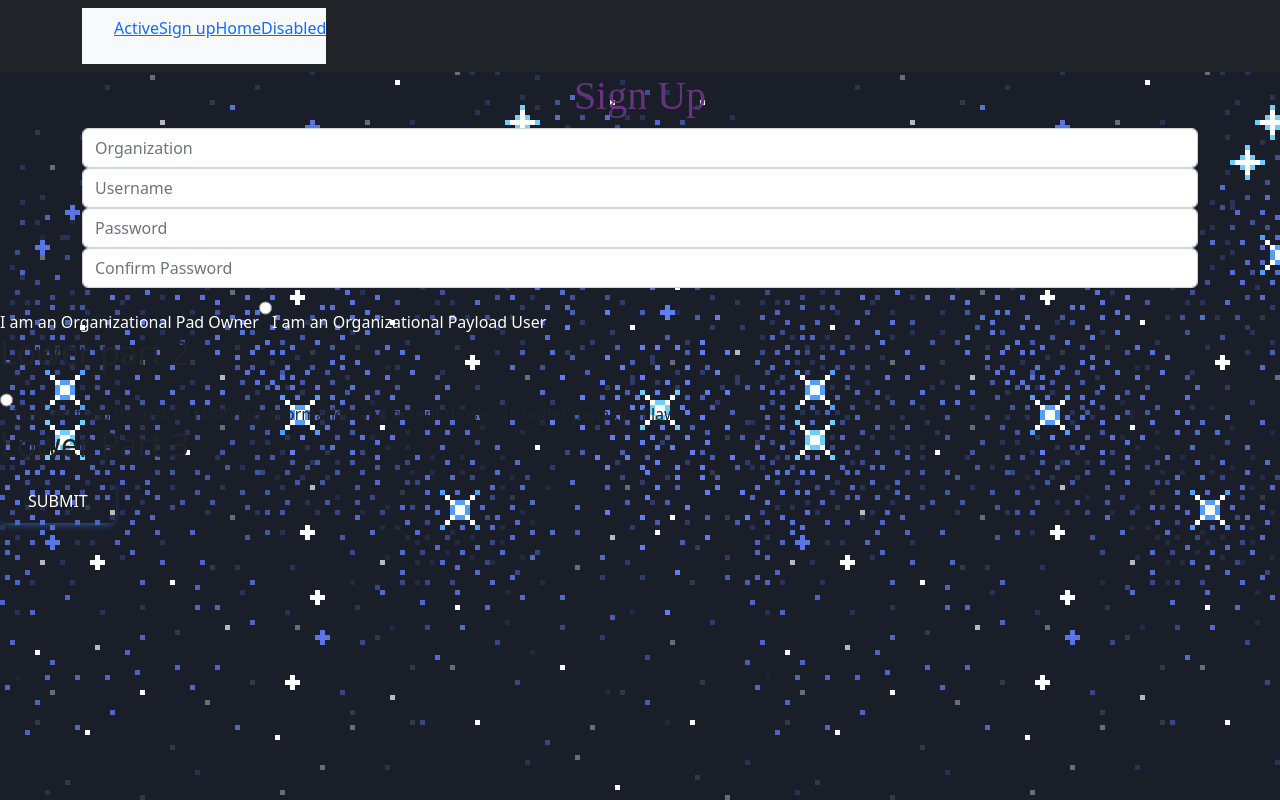
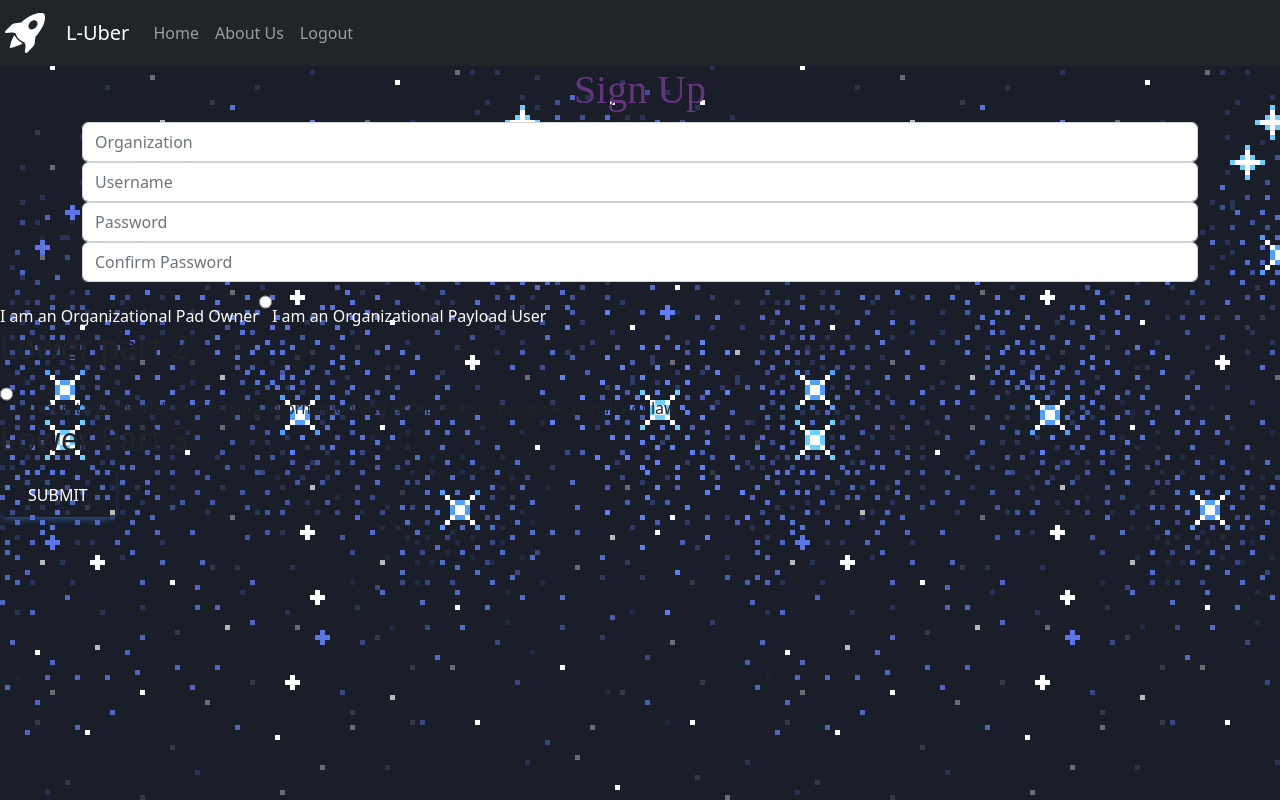
Before and after one commit to Jarhym27/Launch_App, a React (Create React App) app in the folder front-end/: page /signup in a window 1280 px wide. Built offline with nearby package versions, Linux system fonts and the light colour scheme.

Commit message:
add header, about page

```diff
--- a/front-end/src/App.js
+++ b/front-end/src/App.js
@@ -5,6 +5,8 @@ import { useState, createContext } from "react";
 import Login from './component/Login'
 import Signup from "./component/Signup";
 import PayloadProfile from "./component/PayloadProfile";
+import Header from "./component/Header";
+import About from "./component/About";
 
 export const RocketInfo = createContext();
 
@@ -12,13 +14,17 @@ function App() {
   const [ userLogin, setUserLogin ] = useState('');
   const [userCreate, setUserCreate] = useState({username:'', password: '', organization:'', role:'' });
 
+
   return(
-  <RocketInfo.Provider value={{userCreate, setUserCreate}}>
+  <RocketInfo.Provider value={{userCreate, setUserCreate, userLogin, setUserLogin}}>
     <Router>
+      {userLogin.username == '' ? <Header/> : ''}
       <Routes>
         <Route path='/' element={< Login/>}></Route>
         {/* <Route path='/Login' element={< Login />}></Route> */}
         <Route path='/Signup' element={<Signup/>}></Route>
+        <Route path='/header' element={<Header/>}></Route> {/*only needed for testing */}
+        <Route path='/AboutUs' element={<About/>}></Route>
       </Routes >
     </Router >
   </RocketInfo.Provider>
--- /dev/null
+++ b/front-end/src/component/About.js
@@ -0,0 +1,16 @@
+import React from "react";
+
+function About () {
+    return (
+        <>
+
+        Government customers need a more efficient and effective way to know what launch vehicle is available that can accommodate their payload and mission requirements. Our app will allow Launch Service Providers to set the availability of their launch pads and specify their launch vehicle capabilities. The Gov't customer can then use the app to view which pad, launch vehicle, and date fits their mission requirement and book with a Launch Service Provider.
+
+
+
+
+        </>
+    )
+}
+
+export default About
--- a/front-end/src/component/Header.js
+++ b/front-end/src/component/Header.js
@@ -2,37 +2,50 @@ import Container from 'react-bootstrap/Container';
 import Nav from 'react-bootstrap/Nav';
 import Navbar from 'react-bootstrap/Navbar';
 import NavDropdown from 'react-bootstrap/NavDropdown'
-import * as Icon from "react-bootstrap-icons";
+import {RocketTakeoffFill} from "react-bootstrap-icons";
+import { useState, useContext } from "react";
+import { RocketInfo } from "../App";
 
 
 
 const Header = () =>{
 
+  const { userLogin, setUserLogin } = useContext(RocketInfo);
+  let homePath = '/';
+
+  if (userLogin.role === 'lsp_user') {
+homePath = '/lsphomepage??'
+  } else {
+homePath = '/payloadhomepage??'
+  }
+
 
 
 return(
-  <Navbar bg="dark" expand="lg">
-    <Container>
-<nav className="navbar navbar-expand-lg navbar-light bg-light">
-    <ul className="flex">
-  <li className="mr-6">
-    {/* <Icon iconName="BsFillRocketTakeoffFill"/> */}
-    <a className="text-blue-500 hover:text-blue-800" href="#">Active</a>
-  </li>
-  <li className="mr-6">
-    <a className="text-blue-500 hover:text-blue-800" href="#">Sign up</a>
-  </li>
-  <li className="mr-6">
-    <a className="text-blue-500 hover:text-blue-800" href="#">Home</a>
-  </li>
-  <li className="mr-6">
-    <a className="text-gray-400 cursor-not-allowed" href="#">Disabled</a>
-  </li>
-</ul>
+  <>
+  <nav class="navbar navbar-expand-lg navbar-dark bg-dark">
+    <RocketTakeoffFill class="navbar-brand" color='white' size={50}/>
+  <a class="navbar-brand" href="#">L-Uber</a>
+  <button class="navbar-toggler" type="button" data-toggle="collapse" data-target="#navbarSupportedContent" aria-controls="navbarSupportedContent" aria-expanded="false" aria-label="Toggle navigation">
+    <span class="navbar-toggler-icon"></span>
+  </button>
+
+  <div class="collapse navbar-collapse" id="navbarSupportedContent">
+    <ul class="navbar-nav mr-auto">
+      <li class="nav-item active">
+        <a class="nav-link" href={homePath}>Home</a>
+      </li>
+      <li class="nav-item">
+        <a class="nav-link" href="/AboutUs">About Us</a>
+      </li>
+      <li class="nav-item">
+        <a class="nav-link" href="/" onClick={setUserLogin('')}>Logout</a>
+      </li>
+    </ul>
+
+  </div>
 </nav>
- </Container>
-</Navbar>
-
+</>
 )
 
 }
--- a/front-end/src/component/Login.js
+++ b/front-end/src/component/Login.js
@@ -1,7 +1,6 @@
-import React from "react";
 // import '../css/style.css'
 import "../css/Login.css";
-import { useState, useContext } from "react";
+import React, { useState, useContext } from "react";
 import { useNavigate } from "react-router-dom";
 import { RocketInfo } from "../App";
 import bcrypt from "bcryptjs";
```
